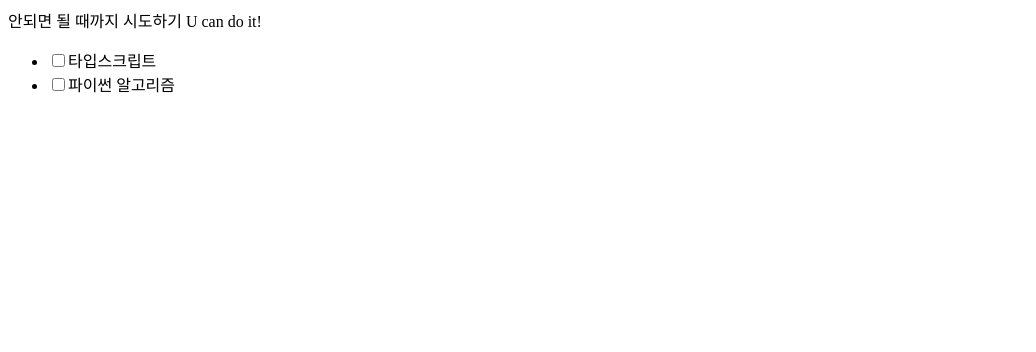
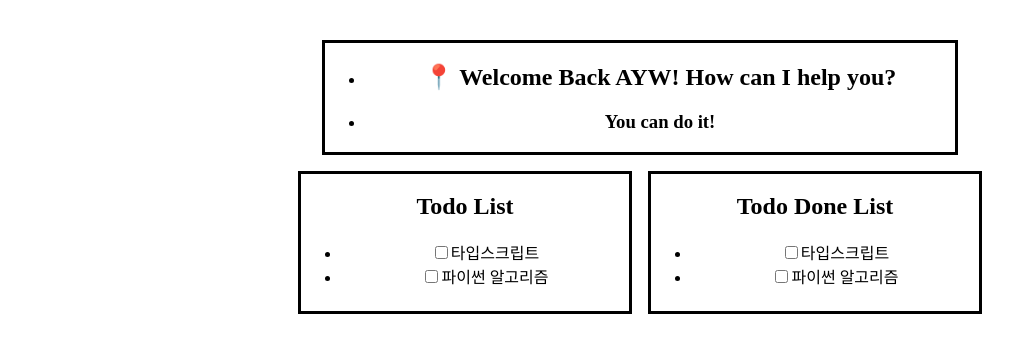
Before and after one commit to YWTechIT/todo-list_with_typescript, a React (Create React App) app: page / in a window 1280 px wide. Shown: the top 352 px of the page, without its empty margins (0-1036 px from the left). Built offline with nearby package versions, Linux system fonts and the light colour scheme.

Commit message:
ADD Container, TodoContainer, TodoWrapper for CSS
가독성을 높이기 위한 styled-component 라이브러리 설치 및 적용

```diff
--- a/package.json
+++ b/package.json
@@ -10,9 +10,11 @@
     "@types/node": "^12.0.0",
     "@types/react": "^17.0.0",
     "@types/react-dom": "^17.0.0",
+    "@types/styled-components": "^5.1.11",
     "react": "^17.0.2",
     "react-dom": "^17.0.2",
     "react-scripts": "4.0.3",
+    "styled-components": "^5.3.0",
     "typescript": "^4.1.2",
     "web-vitals": "^1.0.1"
   },
--- a/src/App.tsx
+++ b/src/App.tsx
@@ -1,26 +1,25 @@
-import React from "react";
 import TodoItemBox from "./components/TodoItemBox";
-import {Todo} from './components/TodoItem';
+import { Todo } from "./components/TodoItem";
+import TODO_CONSTANT from "./TODO_CONSTANT";
+import Container, { TodoContainer } from "./components/Container";
+import Title, { TodoWrapper } from "./components/Title";
 
-const TODO_CONSTANT: Todo[] = [
-  {
-    id: 1,
-    text: '타입스크립트',
-    done: true
-  },
-  {
-    id: 2,
-    text: '파이썬 알고리즘',
-    done: false
-  },
-]
+const App = () => {
+  return (
+    <Container>
+      <Title />
+      <TodoContainer>
+        <TodoWrapper>
+          <h2>Todo List</h2>
+          <TodoItemBox todos={TODO_CONSTANT}></TodoItemBox>
+        </TodoWrapper>
 
-const App:React.FunctionComponent = () => {
-  return (
-    <>
-      <div>안되면 될 때까지 시도하기 U can do it!</div>
-      <TodoItemBox todos={TODO_CONSTANT}></TodoItemBox>
-    </>
+        <TodoWrapper>
+          <h2>Todo Done List</h2>
+          <TodoItemBox todos={TODO_CONSTANT}></TodoItemBox>
+        </TodoWrapper>
+      </TodoContainer>
+    </Container>
   );
 };
 
--- /dev/null
+++ b/src/components/Container/index.tsx
@@ -0,0 +1,29 @@
+import styled from "styled-components";
+
+const FlexBox = styled.div`
+  display: flex;
+  justify-content: center;
+  margin: 32px;
+`;
+
+const ContainerWrapper = styled.div`
+  display: flex;
+  flex-direction: column;
+  align-items: center;
+  width: 700px;
+  padding: 0px 8px;
+`;
+
+export const TodoContainer = styled.div`
+  display: flex;
+  width: 100%;
+  height: 100%;
+`;
+
+const Container = (props: any) => (
+  <FlexBox>
+    <ContainerWrapper>{props.children}</ContainerWrapper>
+  </FlexBox>
+);
+
+export default Container;
--- /dev/null
+++ b/src/components/Title/index.tsx
@@ -0,0 +1,26 @@
+import styled from "styled-components";
+
+export const TodoWrapper = styled.div`
+  border: 3px solid black;
+  width: 90%;
+  height: 90%;
+  margin: 8px 8px;
+  text-align: center;
+`;
+
+const Title = () => {
+  return (
+    <TodoWrapper>
+      <ul>
+        <li>
+          <h2>📍 Welcome Back AYW! How can I help you?</h2>
+        </li>
+        <li>
+          <h3>You can do it!</h3>
+        </li>
+      </ul>
+    </TodoWrapper>
+  );
+};
+
+export default Title;
```
Also changed, not shown: 2 other files (tests, documents, lock files or other folders).
